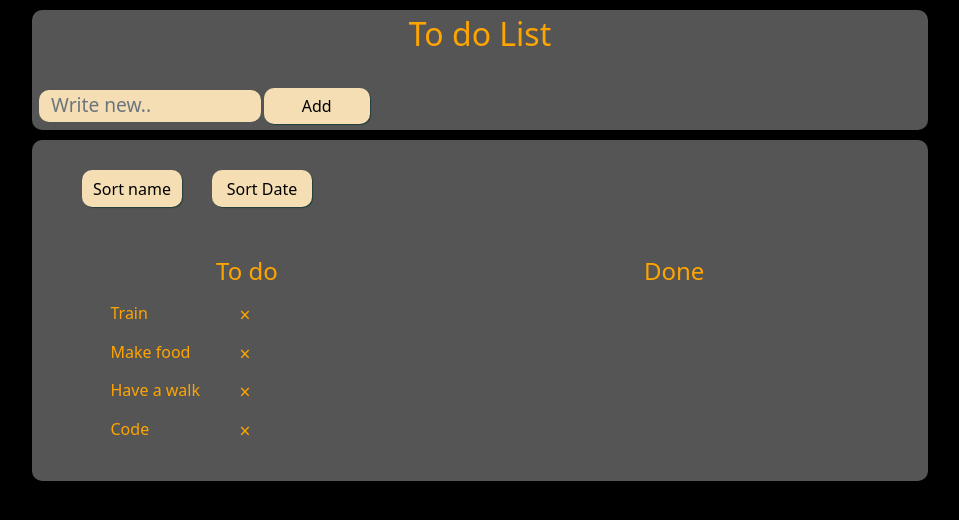
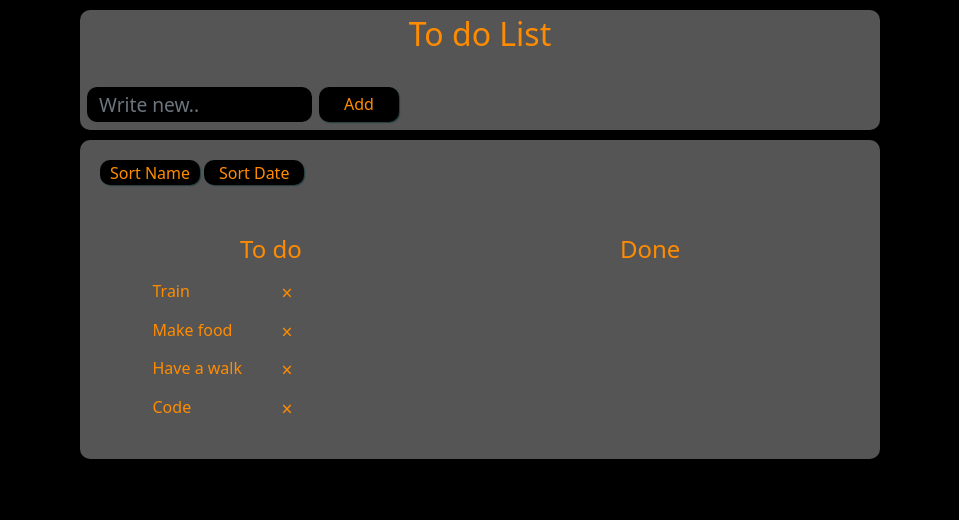
Before and after one commit to Alexandrhall/JSinl1, a website: page index.html in a window 1280 px wide. Shown: the whole page, without its empty margins (160-1119 px from the left). Drawn offline with nearby package versions, Linux system fonts and the light colour scheme.

Commit message:
last fix

```diff
--- a/index.html
+++ b/index.html
@@ -21,11 +21,15 @@
             </div>
         </header>
         <main id="mainwrap">
-            <div>
+            <div class="butWrap">
+                <button id="sort">Sort Name</button>
+                <button id="dateSort">Sort Date</button>
+            </div>
+            <div class="listWrap">
                 <h4>To do</h4>
                 <ul id="myList" class="list"></ul>
             </div>
-            <div>
+            <div class="listWrap">
                 <h4>Done</h4>
                 <ul id="doneList" class="list"></ul>
             </div>
--- a/js/main.js
+++ b/js/main.js
@@ -12,7 +12,6 @@ window.onload = function () {
     createHTML();
     document.getElementById("button").addEventListener("click", adinList);
     document.getElementById("inp").addEventListener("blur", blurIt);
-    // document.getElementById("saveBut").addEventListener("click", saveIt);
     document.getElementById("sort").addEventListener("click", sortList);
     document.getElementById("dateSort").addEventListener("click", dateList);
     document.getElementById("inp").addEventListener("keyup", (e) => {
@@ -47,22 +46,6 @@ function createHTML() {
     button.innerHTML = "Add";
     button.id = "button";
     headwrap.appendChild(button);
-    let sortIt = document.createElement("button");
-    let dateIt = document.createElement("button");
-    let mainwrap = document.getElementById("mainwrap");
-    let div1 = document.createElement("div");
-    sortIt.innerHTML = "Sort name";
-    sortIt.id = "sort";
-    dateIt.innerHTML = "Sort Date";
-    dateIt.id = "dateSort";
-    div1.className = "butWrap";
-    mainwrap.appendChild(div1);
-    div1.appendChild(sortIt);
-    div1.appendChild(dateIt);
-    // let saveBut = document.createElement("button");
-    // saveBut.innerHTML = "Save";
-    // saveBut.id = "saveBut";
-    // headwrap.appendChild(saveBut);
     myList();
 }
 
@@ -134,9 +117,6 @@ function blurIt() {
 function saveIt() {
     let task = JSON.stringify(list);
     localStorage.setItem("tasks", task);
-    for (let i = 0; i < list.length; i++) {
-        console.log(list[i]);
-    }
 }
 
 function checked(i) {
--- a/scss/main.scss
+++ b/scss/main.scss
@@ -4,15 +4,16 @@ html {
 }
 
 body {
-    background-color: rgba(68, 68, 68);
-    color: orange;
+    background-color: black;
+    color: darkorange;
     display: flex;
     flex-direction: column;
     align-items: center;
 }
 
 button {
-    background-color: wheat;
+    background-color: black;
+    color: darkorange;
 }
 
 #headwrap {
@@ -21,50 +22,45 @@ button {
     height: 120px;
     border-radius: 10px;
     margin: 10px;
-    display: grid;
-    grid-template-columns: 25% 25% 25% 25%;
-    grid-template-rows: 33% 33% 33%;
+    display: flex;
+    flex-wrap: wrap;
     padding: 5px;
+    row-gap: 30px;
     h2 {
-        grid-column-start: 2;
-        grid-column-end: 4;
-        grid-row-start: 1;
-        grid-row-end: 3;
-        justify-self: center;
+        text-align: center;
         font-size: 2rem;
+        width: 100%;
+        margin: 0 auto;
     }
     #inp {
-        grid-row-start: 3;
-        grid-column-start: 1;
-        grid-column-end: 2;
         font-size: 1.2rem;
         border-radius: 10px;
         border-style: none;
         margin: 2px;
-        background-color: wheat;
+        background-color: black;
+        color: darkorange;
+        width: 40%;
+        height: 35px;
+        max-width: 225px;
+        min-width: 135px;
     }
     #button {
         margin-left: 5px;
     }
-    #saveBut {
-        justify-self: right;
-    }
     button {
-        width: 48%;
-        grid-row-start: 3;
-        grid-column-start: 2;
         border-style: none;
         border-radius: 10px;
         box-shadow: 1px 1px 1px rgb(35, 63, 63);
+        height: 35px;
+        width: 20%;
+        margin-top: 2px;
+        max-width: 80px;
     }
-    #button:hover {
-        background-color: darkslategrey;
-        transition: all 0.1s;
-    }
-    #saveBut:hover {
-        background-color: darkslategrey;
-        transition: all 0.1s;
-    }
+}
+
+button:hover {
+    background-color: chartreuse;
+    transition: all 0.2s;
 }
 
 #mainwrap {
@@ -73,13 +69,18 @@ button {
     border-radius: 10px;
     height: 100%;
     display: flex;
-    flex-wrap: wrap-reverse;
+    flex-direction: column;
     row-gap: 50px;
     padding: 20px;
 
+    .butWrap {
+        width: 100%;
+        flex-grow: 1;
+    }
+
     div {
-        width: 40%;
-        flex-grow: 1;
+        width: 50%;
+        margin: 0 auto;
 
         h4 {
             width: 100px;
@@ -91,7 +92,6 @@ button {
         margin: 0 auto;
         padding: 10px 0px 10px 0px;
         width: 75%;
-        display: flex;
         flex-direction: column;
 
         #sort {
@@ -134,23 +134,24 @@ button {
         }
     }
     button {
-        height: 37px;
+        height: 25px;
+        width: 100px;
         border-style: none;
         border-radius: 10px;
         box-shadow: 1px 1px 1px rgb(35, 63, 63);
-        grid-row: 1;
-        margin-left: 30px;
-        width: 100px;
-        margin-top: 10px;
-    }
-    button:hover {
-        background-color: darkslategrey;
-        transition: all 0.1s;
     }
 }
 
-@media screen and(min-width:501px) {
-    body {
-        background-color: black;
+@media screen and(min-width:768px) {
+    #mainwrap {
+        flex-direction: initial;
+        flex-wrap: wrap;
+        width: 70vw;
+        max-width: 800px;
+    }
+
+    #headwrap {
+        width: 70vw;
+        max-width: 800px;
     }
 }
```
Also changed, not shown: dist/main.min.css.
